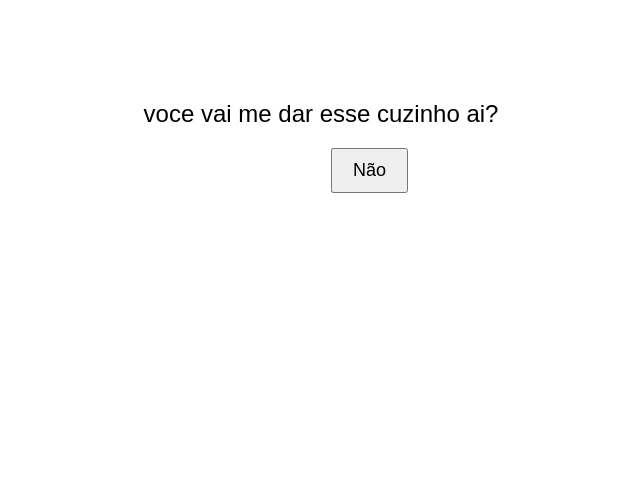
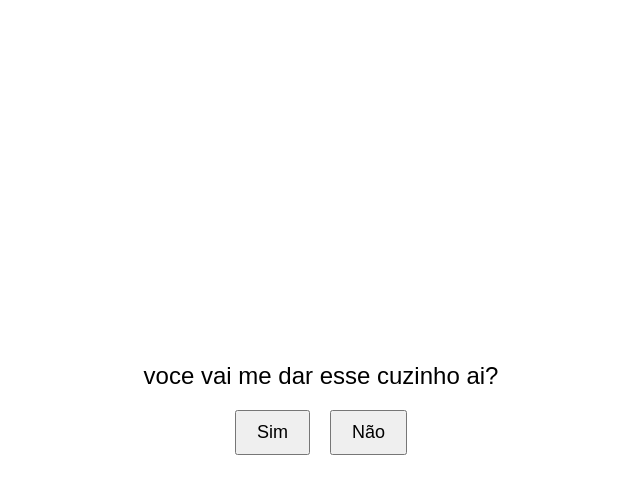
Before and after one commit to ewewewewew2/tadificil, a plain HTML site: page docs/index.html in a window 1280 px wide. Shown: the whole page, without its empty margins (319-959 px from the left). Drawn offline with Linux system fonts and the light colour scheme.

Commit message:
Update index.html

```diff
--- a/docs/index.html
+++ b/docs/index.html
@@ -8,21 +8,24 @@
     body {
         font-family: Arial, sans-serif;
         text-align: center;
+        height: 100vh;
+        display: flex;
+        flex-direction: column;
+        justify-content: center;
     }
     #pergunta {
-        margin-top: 100px;
         font-size: 24px;
+        margin-bottom: 20px;
     }
     #botoes {
-        margin-top: 20px;
-        position: relative; /* Para posicionar os botões relativamente */
+        display: flex;
+        justify-content: center;
     }
     button {
         padding: 10px 20px;
         font-size: 18px;
         margin: 0 10px;
         cursor: pointer;
-        position: absolute; /* Posição absoluta para poder movê-los */
     }
 </style>
 </head>
@@ -38,7 +41,7 @@
             if (resposta === 'nao') {
                 moveBotao();
             } else {
-                alert('amanha entao em');
+                alert(amanha entao em');
             }
         }
 
@@ -46,6 +49,7 @@
             var botaoNao = document.getElementById('nao');
             var novoTop = Math.random() * (window.innerHeight - botaoNao.clientHeight);
             var novoLeft = Math.random() * (window.innerWidth - botaoNao.clientWidth);
+            botaoNao.style.position = 'absolute';
             botaoNao.style.top = novoTop + 'px';
             botaoNao.style.left = novoLeft + 'px';
         }
```
